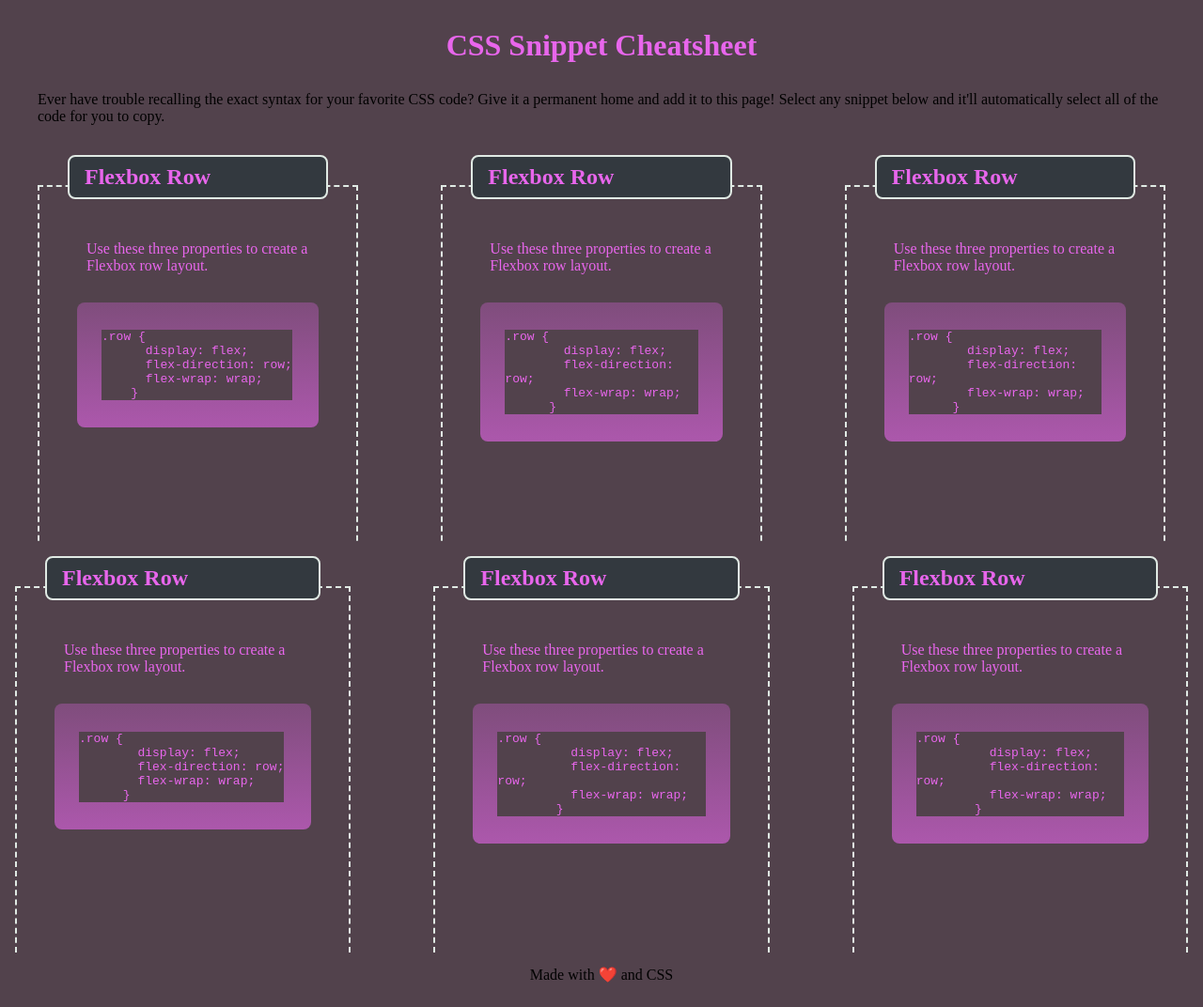
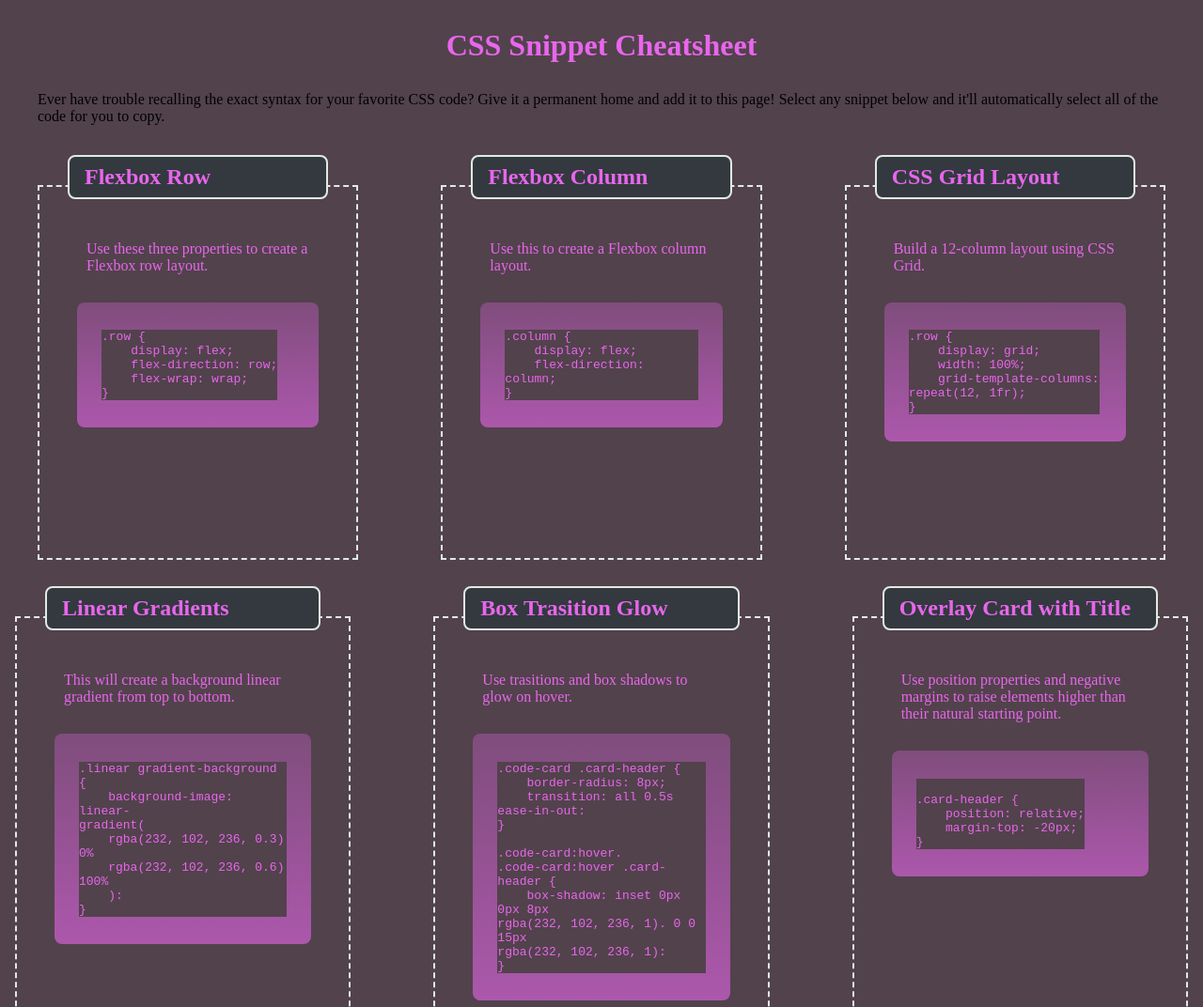
Before and after one commit to MMockus15/mini-project-2-css-snippet, a plain HTML site: page index.html in a window 1280 px wide. Shown: the top 1072 px of the page at 94% size. Drawn offline with Linux system fonts and the light colour scheme.

Commit message:
added text to boxes

```diff
--- a/assets/css/style.css
+++ b/assets/css/style.css
@@ -58,7 +58,7 @@ h1 {
     padding: 1.5rem;
     /* when the screen resizes, make it so our columns don't jump in size */
     transition: flex-basis 500ms linear;
-    margin-bottom: 1.5rem;
+    margin-bottom: 3.5rem;
   }
 
   /* make each code card a flexbox column to align and justify content within it */
--- a/index.html
+++ b/index.html
@@ -6,6 +6,9 @@
     <meta name="viewport" content="width=device-width, initial-scale=1.0" />
     <meta charset="UTF-8" />
     <title>CSS Snippet Cheatsheet</title>
+	<!-- google font -->
+
+	<!-- css style sheet -->
     <link rel="stylesheet" href="./assets/css/style.css" />
   </head>
   <body>
@@ -19,6 +22,8 @@
         below and it'll automatically select all of the code for you to copy.
       </p>
     </div>
+
+	<!-- first card -->
     <section class="row justify-center">
       <div class="card-column">
         <figure class="card code-card">
@@ -35,82 +40,96 @@
         </figure>
       </div>
 
+<!-- second card -->
       <div class="card-column">
         <figure class="card code-card">
-          <h2 class="card-header">Flexbox Row</h2>
+          <h2 class="card-header">Flexbox Column</h2>
           <div class="card-body">
-            <p>Use these three properties to create a Flexbox row layout.</p>
+            <p>Use this to create a Flexbox column layout.</p>
           </div>
           <!-- with the <pre> element, it counts all spaces literally, so proper code indentation cannot be applied in this case -->
-          <pre class="code-block"><code>.row {
+          <pre class="code-block"><code>.column {
 	display: flex;
-		flex-direction: row;
-		flex-wrap: wrap;
+	flex-direction: column;
 }</code></pre>
         </figure>
       </div>
 
+<!--third card -->
       <div class="card-column">
         <figure class="card code-card">
-          <h2 class="card-header">Flexbox Row</h2>
+          <h2 class="card-header">CSS Grid Layout</h2>
           <div class="card-body">
-            <p>Use these three properties to create a Flexbox row layout.</p>
+            <p>Build a 12-column layout using CSS Grid.</p>
           </div>
           <!-- with the <pre> element, it counts all spaces literally, so proper code indentation cannot be applied in this case -->
           <pre class="code-block"><code>.row {
-		display: flex;
-		flex-direction: row;
-		flex-wrap: wrap;
+	display: grid;
+	width: 100%;
+	grid-template-columns:
+repeat(12, 1fr);
 }</code></pre>
         </figure>
       </div>
 
+	  <!-- fourth box/second row -->
 	  <section class="row justify-center">
 		<div class="card-column">
 		  <figure class="card code-card">
-			<h2 class="card-header">Flexbox Row</h2>
+			<h2 class="card-header">Linear Gradients</h2>
 			<div class="card-body">
-			  <p>Use these three properties to create a Flexbox row layout.</p>
+			  <p>This will create a background linear gradient from top to bottom.</p>
 			</div>
 			<!-- with the <pre> element, it counts all spaces literally, so proper code indentation cannot be applied in this case -->
-			<pre class="code-block"><code>.row {
-		display: flex;
-		flex-direction: row;
-		flex-wrap: wrap;
+			<pre class="code-block"><code>.linear gradient-background {
+	background-image: linear-
+gradient(
+	rgba(232, 102, 236, 0.3) 0%
+	rgba(232, 102, 236, 0.6) 100%
+	):
 }</code></pre>
 		  </figure>
 		</div>
 
+		<!-- fifth box -->
 		<div class="card-column">
 		  <figure class="card code-card">
-			<h2 class="card-header">Flexbox Row</h2>
+			<h2 class="card-header">Box Trasition Glow</h2>
 			<div class="card-body">
-			  <p>Use these three properties to create a Flexbox row layout.</p>
+			  <p>Use trasitions and box shadows to glow on hover.</p>
 			</div>
 			<!-- with the <pre> element, it counts all spaces literally, so proper code indentation cannot be applied in this case -->
-			<pre class="code-block"><code>.row {
-		  display: flex;
-		  flex-direction: row;
-		  flex-wrap: wrap;
+			<pre class="code-block"><code>.code-card .card-header {
+	border-radius: 8px;
+	transition: all 0.5s ease-in-out:
+}
+
+.code-card:hover.
+.code-card:hover .card-header {
+	box-shadow: inset 0px 0px 8px
+rgba(232, 102, 236, 1). 0 0 15px
+rgba(232, 102, 236, 1):
 }</code></pre>
 		  </figure>
 		</div>
 
+		<!-- last box -->
 		<div class="card-column">
 		  <figure class="card code-card">
-			<h2 class="card-header">Flexbox Row</h2>
+			<h2 class="card-header">Overlay Card with Title</h2>
 			<div class="card-body">
-			  <p>Use these three properties to create a Flexbox row layout.</p>
+			  <p>Use position properties and negative margins to raise elements higher than their natural starting point.</p>
 			</div>
 			<!-- with the <pre> element, it counts all spaces literally, so proper code indentation cannot be applied in this case -->
-			<pre class="code-block"><code>.row {
-		  display: flex;
-		  flex-direction: row;
-		  flex-wrap: wrap;
+			<pre class="code-block"><code>
+.card-header {
+	position: relative;
+	margin-top: -20px;
 }</code></pre>
 		  </figure>
 		</div>
 
+		<!-- footer -->
 	</section>
     <div class="footer">
         <p>Made with ❤️ and CSS</p>
```
Lines whose indentation alone changed are shown as unchanged.
